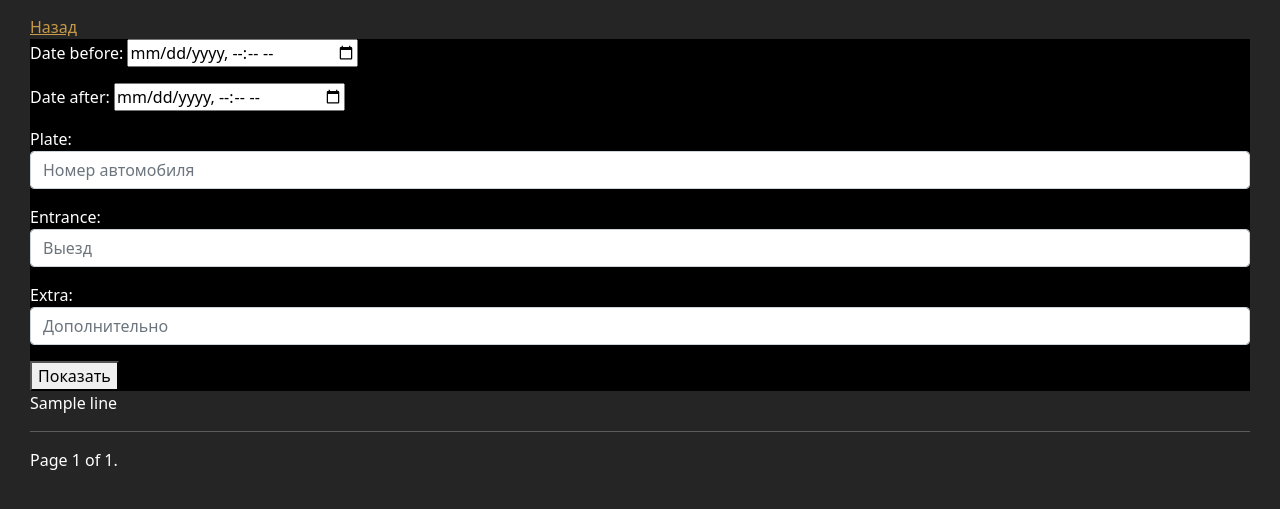
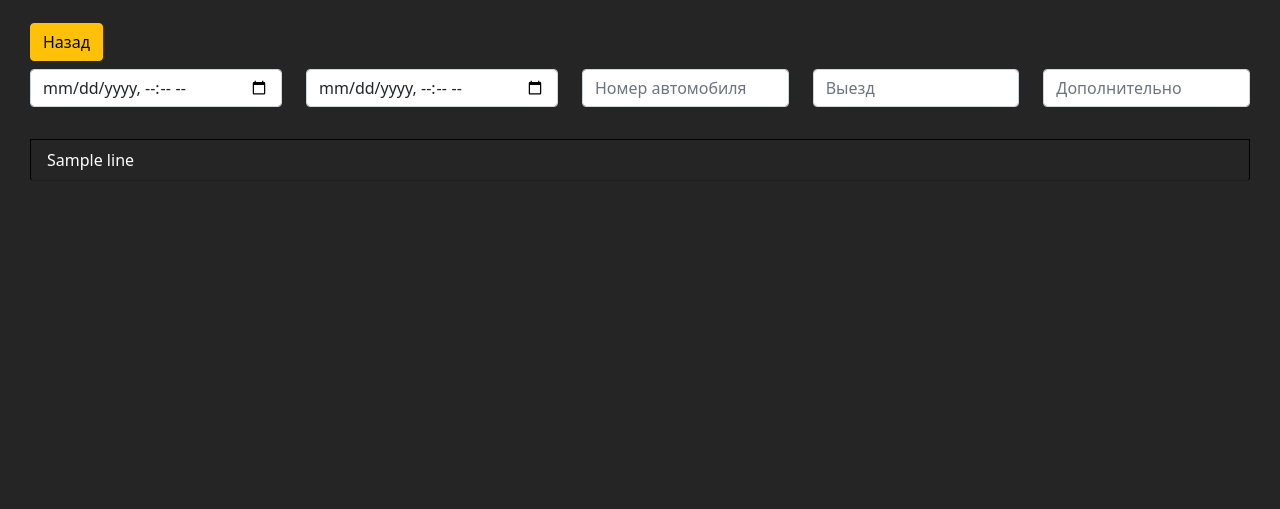
Before and after one commit to v1ntoka/log_simplifier, a Django app: template templates/reader_view.html in a window 1280 px wide. Shown: the top 509 px of the page. Run offline with Django 5.2, Linux system fonts and the light colour scheme; tables that the repository leaves empty hold one stand-in row (values such as "Sample post"); the template is opened without the code that fills it: values that come from a table or form of the project are taken from there, most other values are stand-ins (such as "Sample title", 1, 10 or a date in 2020); some libraries are stand-ins or nearby versions.

Commit message:
modified UI for reader

```diff
--- a/core/reader.py
+++ b/core/reader.py
@@ -22,7 +22,6 @@ class Flags:
 
     def flags(self) -> tuple[int, int]:
         return self.counter_loop_b, self.counter_barrier_down
-
 
 def _get_file(filename: str) -> UploadModel.File:
     """Возвращает файл из базы данных по имени, попутно обновляя дату-время последнего открытия"""
--- a/reader/forms.py
+++ b/reader/forms.py
@@ -8,9 +8,9 @@ class Filters(f.Form):
         required=False,
         widget=f.DateTimeInput(
             attrs={
-                'class:': 'form-control',
-                'type': 'datetime-local',
-                'help_text': 'Верхняя граница даты и времени'
+                "class": "form-control mb-2 mr-sm-2",
+                "type": "datetime-local",
+                'help_text': "Верхняя граница даты и времени"
             }
         )
     )
@@ -18,8 +18,8 @@ class Filters(f.Form):
         required=False,
         widget=f.DateTimeInput(
             attrs={
-                'class:': 'form-control',
-                'type': 'datetime-local',
+                "class": "form-control mb-2 mr-sm-2",
+                "type": "datetime-local",
                 "help_text": "Нижняя граница даты и времени",
             }
         ),
@@ -28,7 +28,7 @@ class Filters(f.Form):
         required=False,
         widget=f.TextInput(
             attrs={
-                "class": "form-control",
+                "class": "form-control mb-2 mr-sm-2",
                 "placeholder": "Номер автомобиля"
             }
         ),
@@ -41,7 +41,7 @@ class Filters(f.Form):
         required=False,
         widget=f.TextInput(
             attrs={
-                "class": "form-control",
+                "class": "form-control mb-2 mr-sm-2",
                 "placeholder": "Выезд"
             }
         )
@@ -50,7 +50,7 @@ class Filters(f.Form):
         required=False,
         widget=f.TextInput(
             attrs={
-                "class": "form-control",
+                "class": "form-control mb-2 mr-sm-2",
                 "placeholder": "Дополнительно"
             }
         )
--- a/templates/base.html
+++ b/templates/base.html
@@ -5,7 +5,6 @@
     <meta charset="utf-8"> <!-- Кодировка сайта -->
     <meta name="viewport" content="width=device-width, initial-scale=1">
     <link rel="stylesheet" href="{% static 'css/bootstrap.min.css' %}">
-{#    <link rel="stylesheet" href="{% static 'css/jopa.css' %}">#}
     <style>
         #sidebar {
             float: right;
@@ -27,12 +26,28 @@
             color: #c79a49;
         }
 
-        form {
+        #input {
+            background-color: #252525;
+        }
+
+        .list-group-mine .list-group-item {
+            background-color: #252525;
+            color: white;
+            border-top: 1px solid black;
+            border-left-color: black;
+            border-right-color: black;
+        }
+
+        .list-group-mine .list-group-item:hover {
             background-color: black;
         }
 
-        #input {
-            background-color: #252525;
+        .btn-mine {
+            background-color: #c79a49;
+        }
+
+        .btn-mine:hover {
+            background-color: #7e602c;
         }
 
     </style>
@@ -40,28 +55,8 @@
 </head>
 <body>
 {% block content %}{% endblock %}
-{% if page_obj %}
-    <div class="pagination">
-    <span class="step-links">
-        {% if page_obj.has_previous %}
-            <a href="?page=1">&laquo; first</a>
-            <a href="?page={{ page_obj.previous_page_number }}">previous</a>
-        {% endif %}
-
-        <span class="current">
-            Page {{ page_obj.number }} of {{ page_obj.paginator.num_pages }}.
-        </span>
-
-        {% if page_obj.has_next %}
-            <a href="?page={{ page_obj.next_page_number }}">next</a>
-            <a href="?page={{ page_obj.paginator.num_pages }}">last &raquo;</a>
-        {% endif %}
-    </span>
-    </div>
-{% endif %}
 <script src="https://cdn.jsdelivr.net/npm/bootstrap@5.0.2/dist/js/bootstrap.bundle.min.js"
         integrity="sha384-MrcW6ZMFYlzcLA8Nl+NtUVF0sA7MsXsP1UyJoMp4YLEuNSfAP+JcXn/tWtIaxVXM"
         crossorigin="anonymous"></script>
-{#<script src="{% static "scripts/jopa.js" %}"></script>#}
 </body>
 </html>
--- /dev/null
+++ b/templates/includes/pagination.html
@@ -0,0 +1,26 @@
+{% if page_obj %}
+    {% if page_obj.has_other_pages %}
+        <div class="btn-group my-2" role="group" aria-label="Item pagination">
+            {% if page_obj.has_previous %}
+                <a href="?page={{ page_obj.previous_page_number }}" class="btn btn-outline-warning">&laquo;</a>
+            {% endif %}
+
+            {% for page_number in page_obj.paginator.get_elided_page_range %}
+                {% if page_obj.number == page_number %}
+                    <button class="btn btn-outline-warning active">
+                        <span>{{ page_number }} <span class="sr-only">(current)</span></span>
+                    </button>
+                {% elif page_number == "…" %}
+                    <button class="btn btn-outline-warning">…</button>{% else %}
+                    <a href="?page={{ page_number }}" class="btn btn-outline-warning">
+                        {{ page_number }}
+                    </a>
+                {% endif %}
+            {% endfor %}
+
+            {% if page_obj.has_next %}
+                <a href="?page={{ page_obj.next_page_number }}" class="btn btn-outline-warning">&raquo;</a>
+            {% endif %}
+        </div>
+    {% endif %}
+{% endif %}
--- a/templates/reader_view.html
+++ b/templates/reader_view.html
@@ -3,14 +3,30 @@
     Чтение лога
 {% endblock %}
 {% block content %}
-    <a href="{% url "upload:upload" %}" class="href">Назад</a>
-    <form method="post" class="">
-        {% csrf_token %}
-        {{ filters.as_p }}
-        <button type="submit">Показать</button>
-    </form>
-    {% for line in page_obj %}
-        {{ line|safe|linebreaksbr }}
-        <hr>
-    {% endfor %}
+
+    <a href="{% url "upload:upload" %}">
+        <button class="btn btn-warning mb-2 mt-2">Назад</button>
+    </a>
+
+
+    <ul class="list-group list-group-mine">
+
+        <form method="post" class="form-card">
+            {% csrf_token %}
+            <div class="row justify-content-between">
+                {% for field in filters %}
+                    <div class="col">
+                        {{ field }}
+                    </div>
+                {% endfor %}
+            </div>
+            <button type="submit" style="visibility: hidden;"></button>
+        </form>
+
+        {% for line in page_obj %}
+            <li class="list-group-item list-group-item-action">{{ line|safe|truncatechars:190 }}</li>
+        {% endfor %}
+    </ul>
+    {% include 'includes/pagination.html' %}
+
 {% endblock %}
```
